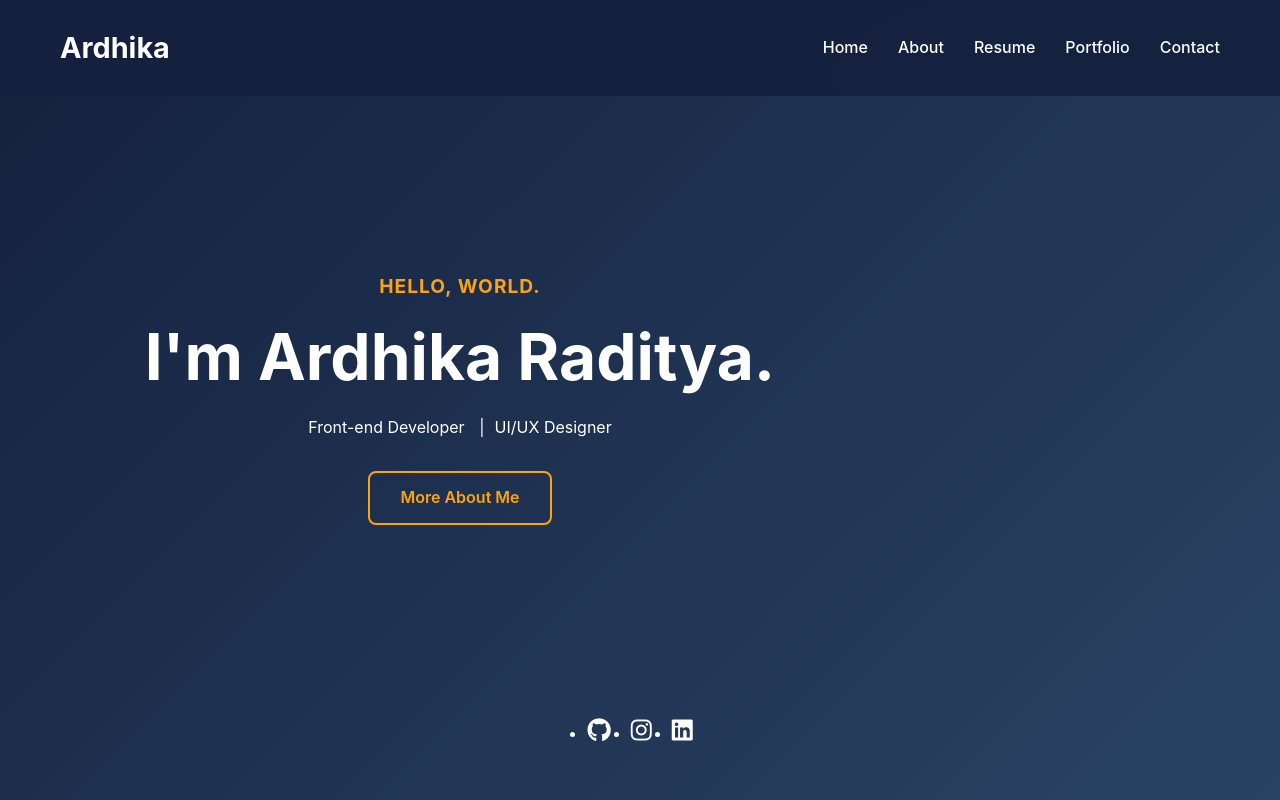
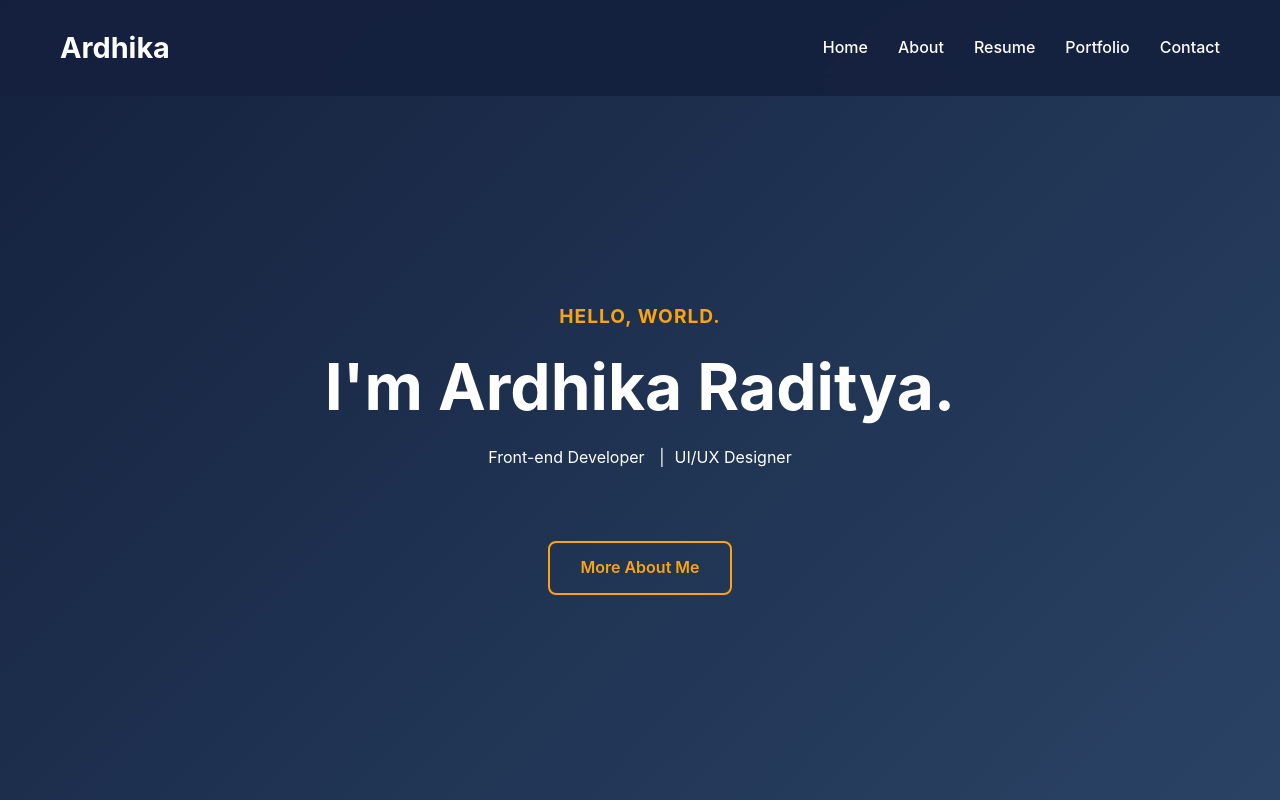
Before and after one commit to ardhikaaa/Portfolio, a website: page index.html in a window 1280 px wide. Shown: the top 800 px of the page. Drawn offline with Linux system fonts and the light colour scheme.

Commit message:
portfolio update

```diff
--- a/css/main.css
+++ b/css/main.css
@@ -183,6 +183,14 @@ nav ul li a:hover::after {
     padding: 0 20px; /* Added padding for mobile */
 }
 
+#intro .container {
+    display: flex;
+    align-items: center;
+    justify-content: center;
+    height: 100%;
+    margin-top: 100px;
+}
+
 .intro-content {
     z-index: 2;
     position: relative;
@@ -197,7 +205,7 @@ nav ul li a:hover::after {
 .intro-position {
     display: flex;
     justify-content: center;
-    margin-bottom: 30px;
+    padding-bottom: 50px;
     flex-wrap: wrap; /* Added for mobile responsiveness */
 }
 
--- a/index.html
+++ b/index.html
@@ -46,11 +46,11 @@
                 <a href="#about" class="button smoothscroll">More About Me</a>
             </div>
         </div>
-        <ul class="intro-social">
+        <!-- <ul class="intro-social">
             <li><a href="https://github.com/ardhikaaa" target="_blank"><i class="fab fa-github"></i></a></li>
             <li><a href="https://www.instagram.com/radityaardhika/?next=%2F" target="_blank"><i class="fab fa-instagram"></i></a></li>
             <li><a href="https://www.linkedin.com/in/ardhika-raditya-19636138a/" target="_blank"><i class="fab fa-linkedin"></i></a></li>
-        </ul>
+        </ul> -->
     </section>
 
     <!-- About Section -->
```
